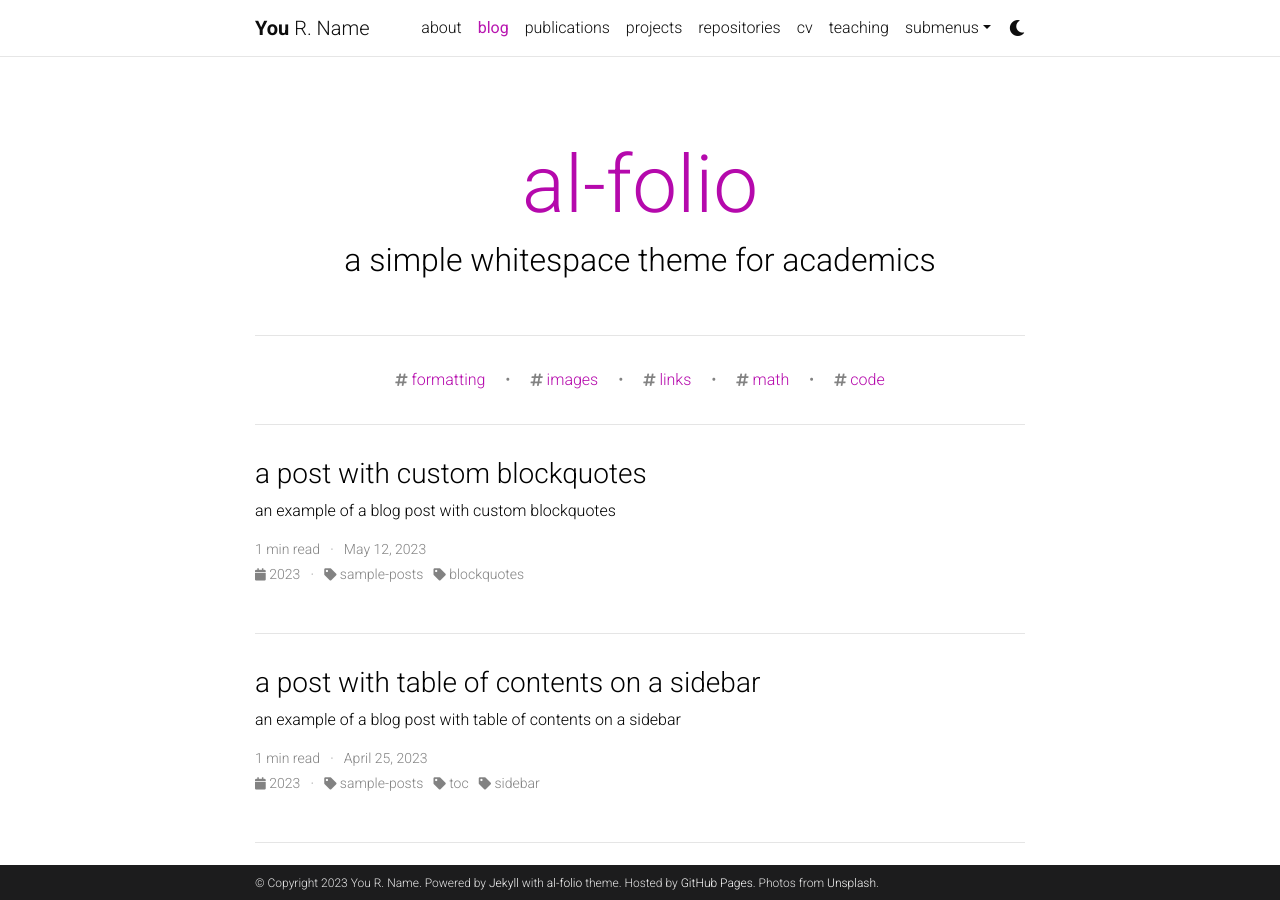
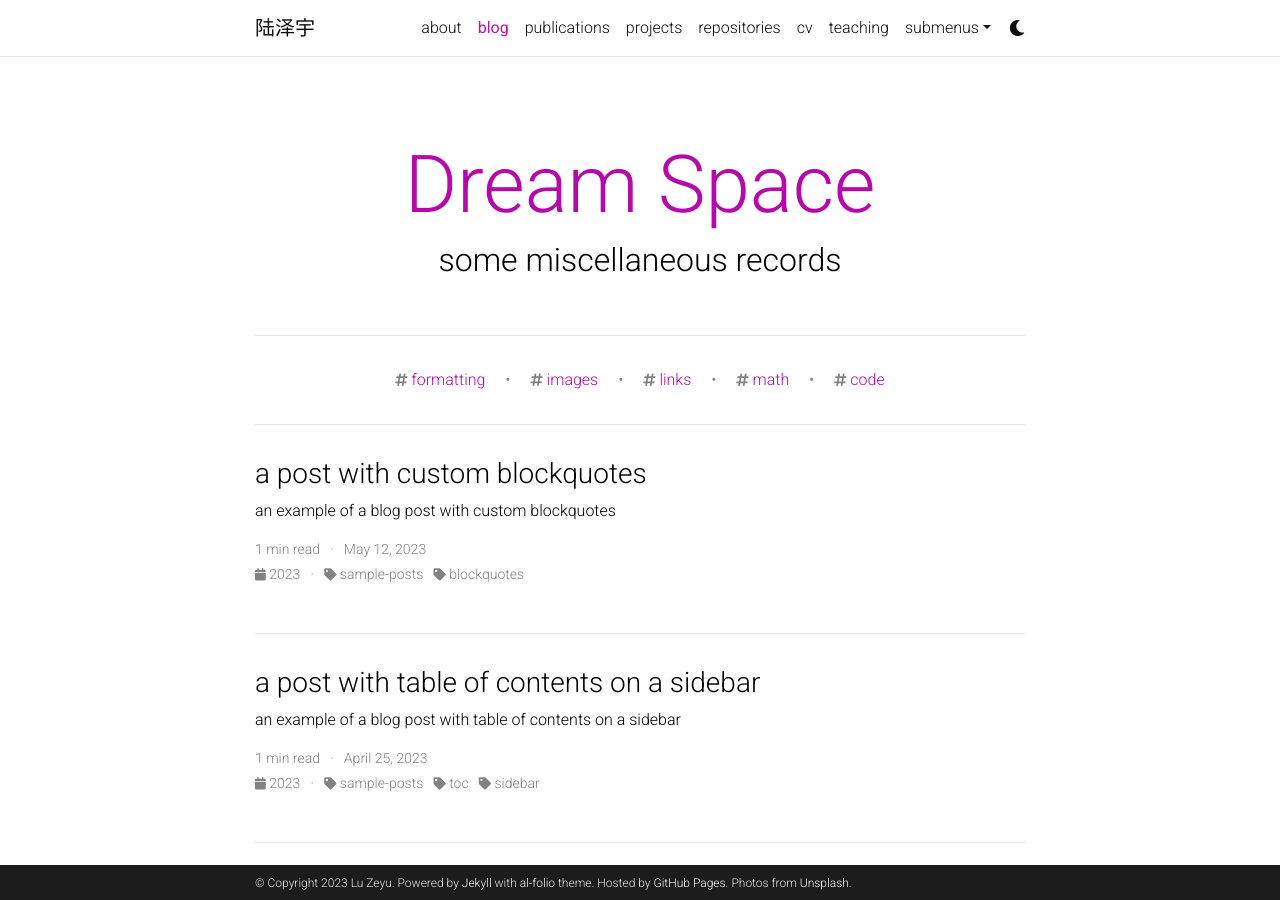
Before and after one commit to whlzy/whlzy.github.io, a Jekyll site: the page built from blog/index.html, in a window 1280 px wide and 900 px high. Built offline with Jekyll 4.4.1, drawn with Linux system fonts in a browser that asks for light colours; the list of posts is cut into pages by our own code; comment, search, counter and statistics services are not loaded; a style sheet for code colours, icons or effects is not loaded.

Commit message:
change config

```diff
--- a/_config.yml
+++ b/_config.yml
@@ -2,13 +2,14 @@
 # Site settings
 # -----------------------------------------------------------------------------
 
-title: blank # the website title (if blank, full name will be used instead)
-first_name: You
-middle_name: R.
-last_name: Name
-email: you@example.com
+title: 陆泽宇 # the website title (if blank, full name will be used instead)
+first_name: Lu
+middle_name:
+last_name: Zeyu
+email: leo1037987031@gmail.com
 description: > # the ">" symbol means to ignore newlines until "footer_text:"
-  A simple, whitespace theme for academics. Based on [*folio](https://github.com/bogoli/-folio) design.
+  The homepage of Lu Zeyu.
+  Hi there! I am a zero-year PhD student in Computer Science at Shanghai Jiao Tong University (SJTU), Shanghai, and is supervised by Professor Wanli Ouyang. Before moving to UCLA, I already worked with Prof. Zhou and conducted researches for years and earned my MPhil degree at the Chinese University of Hong Kong. I got my Bachelor degree at Shanghai Jiao Tong University. (Pronunciation of my name)
 footer_text: >
   Powered by <a href="https://jekyllrb.com/" target="_blank">Jekyll</a> with <a href="https://github.com/alshedivat/al-folio">al-folio</a> theme.
   Hosted by <a href="https://pages.github.com/" target="_blank">GitHub Pages</a>.
@@ -19,7 +20,7 @@
 icon: ⚛️  # the emoji used as the favicon (alternatively, provide image name in /assets/img/)
 
 url: https://whlzy.github.io # the base hostname & protocol for your site
-baseurl: /al-folio # the subpath of your site, e.g. /blog/
+baseurl:  # the subpath of your site, e.g. /blog/
 last_updated: false # set to true if you want to display last updated in the footer
 impressum_path:  # set to path to include impressum link in the footer, use the same path as permalink in a page, helps to conform with EU GDPR
 
@@ -71,13 +72,13 @@
 # Social integration
 # -----------------------------------------------------------------------------
 
-github_username: # your GitHub user name
+github_username: whlzy # your GitHub user name
 gitlab_username: # your GitLab user name
-twitter_username: # your Twitter handle
+twitter_username: Zeyu Lu # your Twitter handle
 mastodon_username: # your mastodon instance+username in the format instance.tld/@username
 linkedin_username: # your LinkedIn user name
 telegram_username: # your Telegram user name
-scholar_userid: # your Google Scholar ID
+scholar_userid: W_sLmX0AAAAJ # your Google Scholar ID
 semanticscholar_id: # your Semantic Scholar ID
 whatsapp_number: # your WhatsApp number (full phone number in international format. Omit any zeroes, brackets, or dashes when adding the phone number in international format.)
 orcid_id: # your ORCID ID
@@ -122,9 +123,9 @@
 # Blog
 # -----------------------------------------------------------------------------
 
-blog_name: al-folio # blog_name will be displayed in your blog page
+blog_name: Dream Space # blog_name will be displayed in your blog page
 blog_nav_title: blog # your blog must have a title for it to be displayed in the nav bar
-blog_description: a simple whitespace theme for academics
+blog_description: some miscellaneous records
 permalink: /blog/:year/:title/
 
 # Pagination
@@ -270,8 +271,8 @@
 
 scholar:
 
-  last_name: [Einstein]
-  first_name: [Albert, A.]
+  last_name: [Zeyu]
+  first_name: [Lu]
 
   style: apa
   locale: en
@@ -350,7 +351,7 @@
 # Optional Features
 # -----------------------------------------------------------------------------
 
-enable_google_analytics:    false  # enables google analytics
+enable_google_analytics:    true  # enables google analytics
 enable_panelbear_analytics: false  # enables panelbear analytics
 enable_google_verification: false  # enables google site verification
 enable_bing_verification:   false  # enables bing site verification
```
